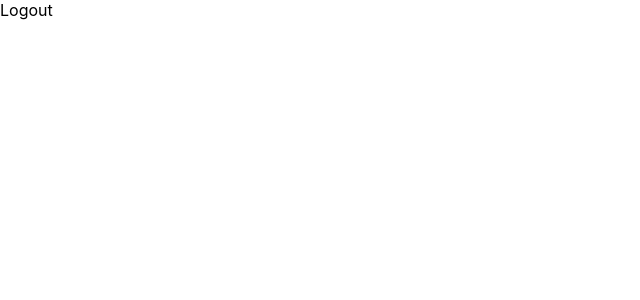
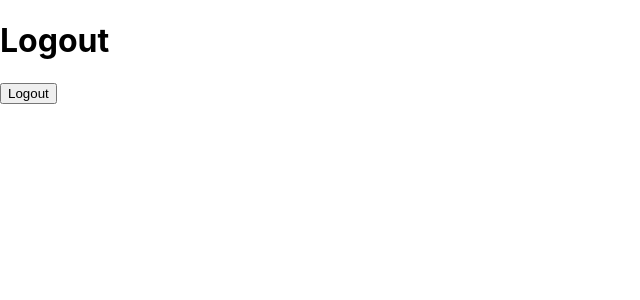
Before and after one commit to raprapolores/cicd_frontend, a React (Create React App) app: page /logout in a window 1280 px wide. Shown: the top 300 px of the page, without its empty margins (0-640 px from the left). Built offline with nearby package versions, Linux system fonts and the light colour scheme.

Commit message:
Finished logout function

```diff
--- a/src/Components/Logout.js
+++ b/src/Components/Logout.js
@@ -1,9 +1,41 @@
-import React from 'react';
+import React, {useEffect, useState} from 'react';
+import {BaseUrl} from "../constants";
+import axios from "axios";
 
 function Logout(props) {
+    const [token, setToken] = useState("")
+    const [message, setMessage] = useState("")
+    useEffect(() => {
+        setToken(localStorage.getItem("Token"));
+    }, []);
+
+    function logout() {
+
+        let config = {
+          method: 'post',
+          maxBodyLength: Infinity,
+          url: BaseUrl + '/api/logout/',
+          headers: {
+            'Authorization': 'Token ' + token
+          }
+        };
+
+        axios.request(config)
+        .then((response) => {
+          console.log(JSON.stringify(response.data));
+          localStorage.removeItem("Token");
+          window.location.href = "/login";
+
+        })
+        .catch((error) => {
+          console.log(error);
+          setMessage(error.response.data);
+        });
+    }
     return (
         <div>
-            Logout
+            <h1>Logout</h1>
+            <button onClick={logout}>Logout</button>
         </div>
     );
 }
```
